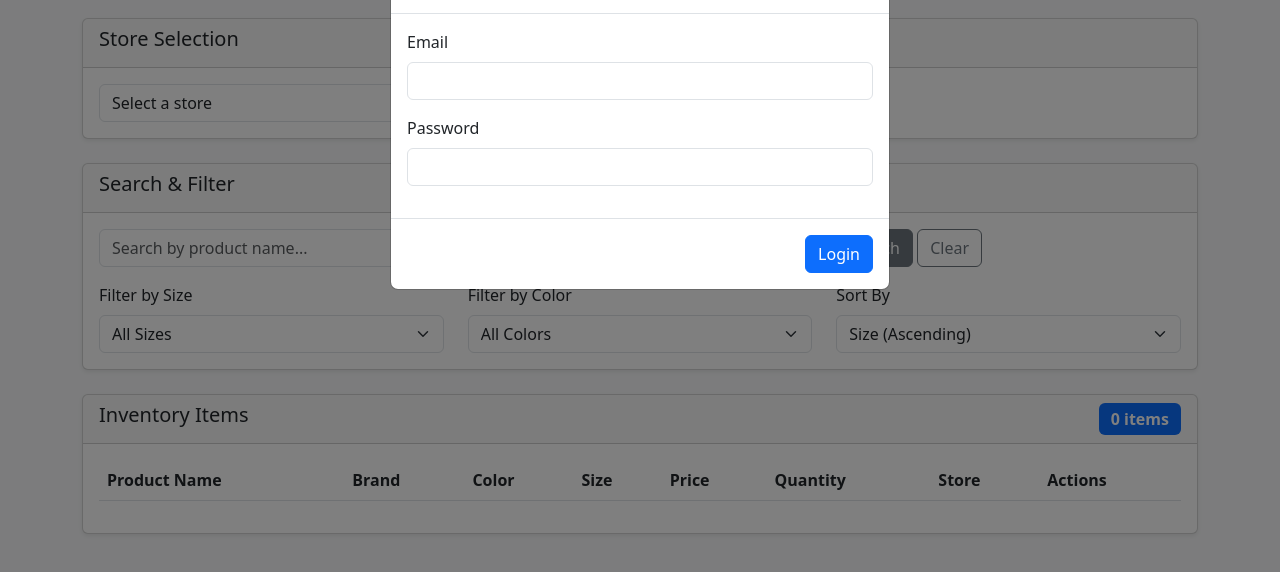
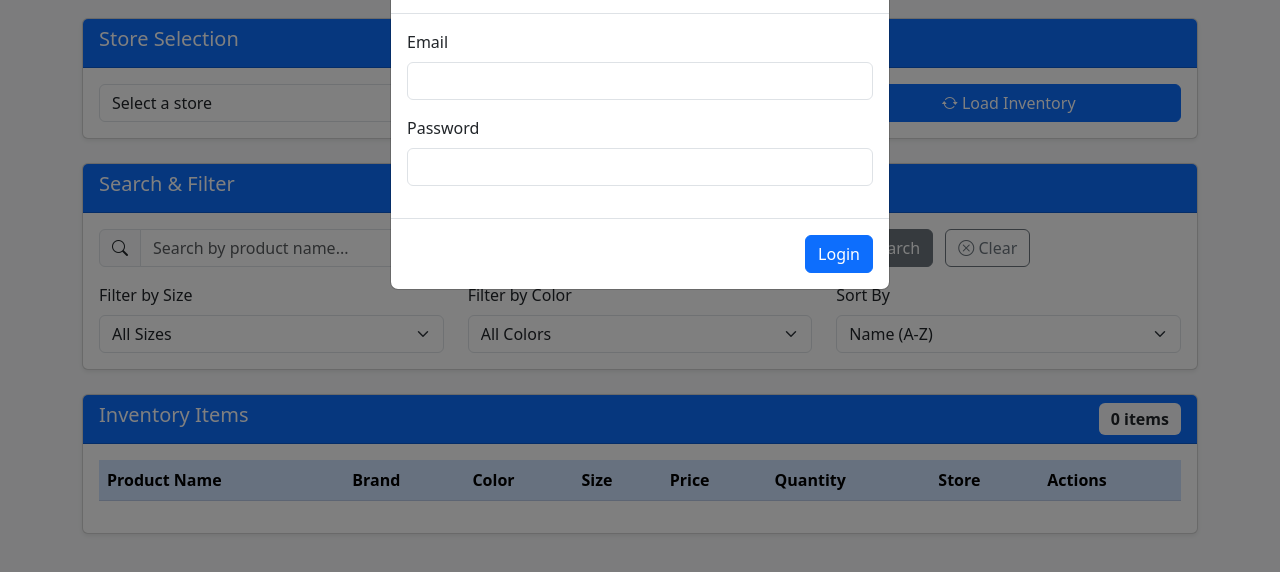
Before and after one commit to Nevi32/ttt, a plain HTML site: page index.html in a window 1280 px wide. Shown: the part 78-650 px from the top of the page. Drawn offline with nearby package versions, Linux system fonts and the light colour scheme; no server answers.

Commit message:
Update index.html

```diff
--- a/index.html
+++ b/index.html
@@ -34,39 +34,51 @@
             </div>
         </div>
     </div>
+
     <div class="container mt-4">
         <h1 class="text-center mb-4">Inventory Management</h1>
 
+        <!-- Store Selection Card -->
         <div class="card mb-4">
-            <div class="card-header">
+            <div class="card-header bg-primary text-white">
                 <h5>Store Selection</h5>
             </div>
             <div class="card-body">
                 <div class="row">
-                    <div class="col-md-6">
+                    <div class="col-md-8">
                         <select id="storeSelect" class="form-select">
                             <option value="">Select a store</option>
                         </select>
                     </div>
-                    <div class="col-md-6">
-                        <button id="fetchBtn" class="btn btn-primary">Fetch Inventory</button>
+                    <div class="col-md-4">
+                        <button id="fetchBtn" class="btn btn-primary w-100">
+                            <i class="bi bi-arrow-repeat"></i> Load Inventory
+                        </button>
                     </div>
                 </div>
             </div>
         </div>
 
+        <!-- Search & Filter Card -->
         <div class="card mb-4">
-            <div class="card-header">
+            <div class="card-header bg-primary text-white">
                 <h5>Search & Filter</h5>
             </div>
             <div class="card-body">
                 <div class="row mb-3">
                     <div class="col-md-8">
+                        <div class="input-group">
+                            <span class="input-group-text"><i class="bi bi-search"></i></span>
                             <input type="text" id="searchInput" class="form-control" placeholder="Search by product name...">
                         </div>
+                    </div>
                     <div class="col-md-4">
-                        <button id="searchBtn" class="btn btn-secondary">Search</button>
-                        <button id="clearSearchBtn" class="btn btn-outline-secondary">Clear</button>
+                        <button id="searchBtn" class="btn btn-secondary me-2">
+                            <i class="bi bi-funnel"></i> Search
+                        </button>
+                        <button id="clearSearchBtn" class="btn btn-outline-secondary">
+                            <i class="bi bi-x-circle"></i> Clear
+                        </button>
                     </div>
                 </div>
                 <div class="row">
@@ -85,10 +97,10 @@
                     <div class="col-md-4">
                         <label for="sortSelect" class="form-label">Sort By</label>
                         <select id="sortSelect" class="form-select">
+                            <option value="name-asc">Name (A-Z)</option>
+                            <option value="name-desc">Name (Z-A)</option>
                             <option value="size-asc">Size (Ascending)</option>
                             <option value="size-desc">Size (Descending)</option>
-                            <option value="name-asc">Name (A-Z)</option>
-                            <option value="name-desc">Name (Z-A)</option>
                             <option value="price-asc">Price (Low-High)</option>
                             <option value="price-desc">Price (High-Low)</option>
                         </select>
@@ -97,15 +109,16 @@
             </div>
         </div>
 
+        <!-- Inventory Table Card -->
         <div class="card">
-            <div class="card-header d-flex justify-content-between align-items-center">
+            <div class="card-header d-flex justify-content-between align-items-center bg-primary text-white">
                 <h5>Inventory Items</h5>
-                <span id="itemCount" class="badge bg-primary">0 items</span>
+                <span id="itemCount" class="badge bg-light text-dark">0 items</span>
             </div>
             <div class="card-body">
                 <div class="table-responsive">
                     <table class="table table-striped table-hover">
-                        <thead>
+                        <thead class="table-primary">
                             <tr>
                                 <th>Product Name</th>
                                 <th>Brand</th>
@@ -130,16 +143,20 @@
     <div class="modal fade" id="editItemModal" tabindex="-1" aria-hidden="true">
         <div class="modal-dialog modal-lg">
             <div class="modal-content">
-                <div class="modal-header">
+                <div class="modal-header bg-primary text-white">
                     <h5 class="modal-title">Edit Inventory Item</h5>
-                    <button type="button" class="btn-close" data-bs-dismiss="modal" aria-label="Close"></button>
+                    <button type="button" class="btn-close btn-close-white" data-bs-dismiss="modal" aria-label="Close"></button>
                 </div>
                 <div class="modal-body" id="editItemForm">
                     <!-- Form will be loaded here -->
                 </div>
                 <div class="modal-footer">
-                    <button type="button" class="btn btn-secondary" data-bs-dismiss="modal">Cancel</button>
-                    <button type="button" id="saveChangesBtn" class="btn btn-primary">Save Changes</button>
+                    <button type="button" class="btn btn-secondary" data-bs-dismiss="modal">
+                        <i class="bi bi-x-circle"></i> Cancel
+                    </button>
+                    <button type="button" id="saveChangesBtn" class="btn btn-primary">
+                        <i class="bi bi-save"></i> Save Changes
+                    </button>
                 </div>
             </div>
         </div>
@@ -150,12 +167,19 @@
         <div class="spinner-border text-primary" role="status">
             <span class="visually-hidden">Loading...</span>
         </div>
+        <div class="mt-2">Loading inventory data...</div>
     </div>
 
+    <!-- Bootstrap Icons -->
+    <link rel="stylesheet" href="https://cdn.jsdelivr.net/npm/bootstrap-icons@1.10.0/font/bootstrap-icons.css">
+
+    <!-- JavaScript Libraries -->
     <script src="https://cdn.jsdelivr.net/npm/bootstrap@5.3.0/dist/js/bootstrap.bundle.min.js"></script>
     <script src="https://www.gstatic.com/firebasejs/10.7.1/firebase-app-compat.js"></script>
     <script src="https://www.gstatic.com/firebasejs/10.7.1/firebase-firestore-compat.js"></script>
     <script src="https://www.gstatic.com/firebasejs/10.7.1/firebase-auth-compat.js"></script>
+
+    <!-- Main Application Script -->
     <script src="app.js"></script>
 </body>
 </html>
```
Lines whose indentation alone changed are shown as unchanged.
